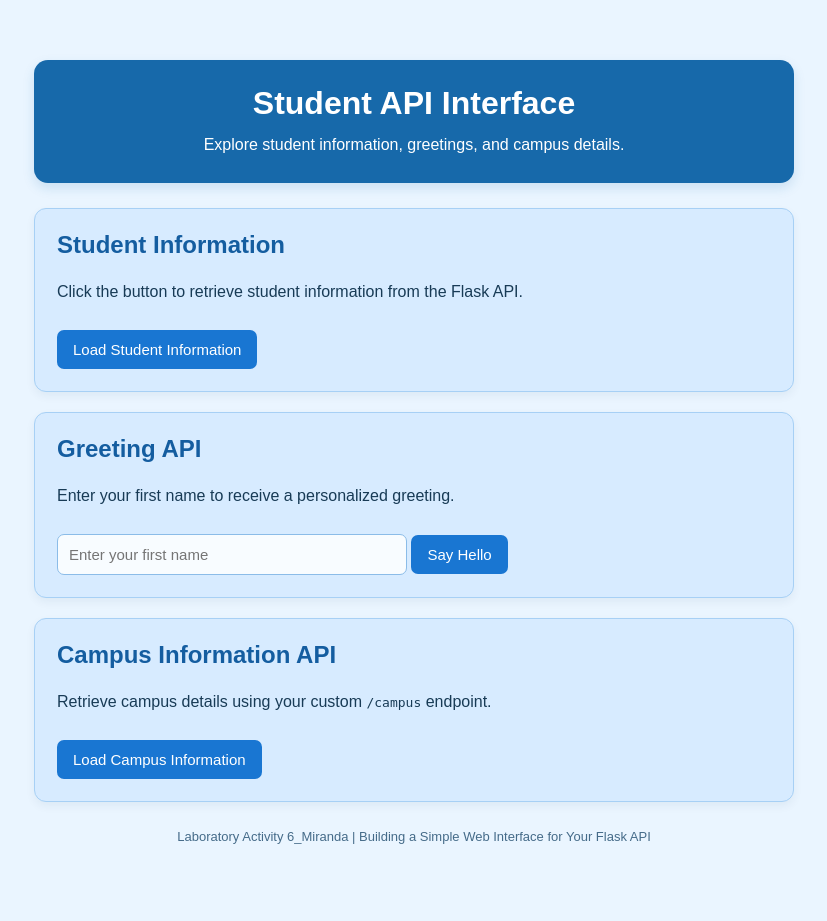
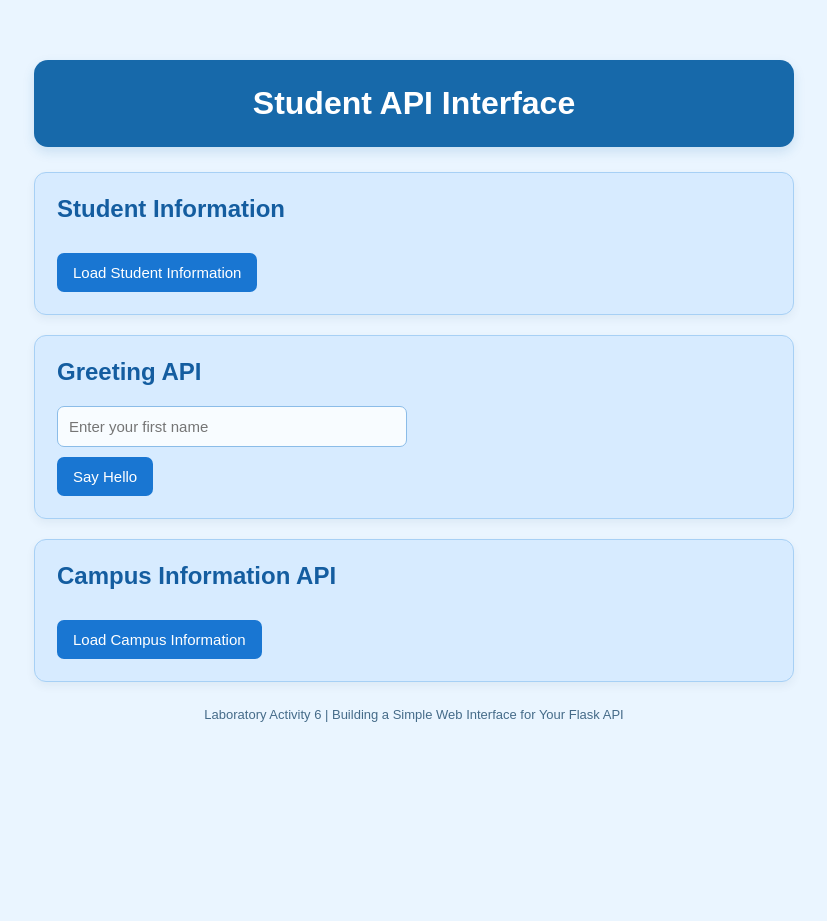
Before and after one commit to missymiranda/flask-Miranda_Missy-act6, a Flask app: page / in a window 1280 px wide. Shown: the whole page, without its empty margins (226-1053 px from the left). After the commit the page ends 722 px from the top, so only its background shows below. Run offline with Flask 3, Linux system fonts and the light colour scheme.

Commit message:
Update index.html

```diff
--- a/templates/index.html
+++ b/templates/index.html
@@ -4,7 +4,7 @@
     <meta charset="UTF-8">
     <meta name="viewport" content="width=device-width, initial-scale=1.0">
 
-    <title>Student API Interface | Activity 6</title>
+    <title>Student API Interface</title>
 
     <style>
         * {
@@ -31,12 +31,7 @@
         }
 
         header h1 {
-            margin: 0 0 10px;
-        }
-
-        header p {
             margin: 0;
-            line-height: 1.6;
         }
 
         .card {
@@ -53,11 +48,8 @@
             margin-top: 0;
         }
 
-        p {
-            line-height: 1.6;
-        }
-
         button {
+            display: inline-block;
             background: #1976d2;
             color: #ffffff;
             border: none;
@@ -80,6 +72,7 @@
         }
 
         input {
+            display: block;
             width: 100%;
             max-width: 350px;
             padding: 11px;
@@ -142,16 +135,11 @@
 
     <header>
         <h1>Student API Interface</h1>
-        <p>Explore student information, greetings, and campus details.</p>
     </header>
 
-    <!-- STUDENT INFORMATION API -->
+    <!-- STUDENT INFORMATION -->
     <section class="card">
         <h2>Student Information</h2>
-        <p>
-            Click the button to retrieve student information
-            from the Flask API.
-        </p>
 
         <button type="button" onclick="loadStudent()">
             Load Student Information
@@ -163,7 +151,6 @@
     <!-- GREETING API -->
     <section class="card">
         <h2>Greeting API</h2>
-        <p>Enter your first name to receive a personalized greeting.</p>
 
         <input
             type="text"
@@ -179,13 +166,9 @@
         <div id="greeting" class="result" aria-live="polite"></div>
     </section>
 
-    <!-- CUSTOM CAMPUS API -->
+    <!-- CAMPUS INFORMATION API -->
     <section class="card">
         <h2>Campus Information API</h2>
-        <p>
-            Retrieve campus details using your custom
-            <code>/campus</code> endpoint.
-        </p>
 
         <button type="button" onclick="loadCampus()">
             Load Campus Information
@@ -195,31 +178,27 @@
     </section>
 
     <footer>
-        <p>
-            Laboratory Activity 6_Miranda |
-            Building a Simple Web Interface for Your Flask API
-        </p>
+        <p>Laboratory Activity 6 | Building a Simple Web Interface for Your Flask API</p>
     </footer>
 
     <script>
         // ==========================================
-        // LOAD STUDENT INFORMATION
+        // STUDENT INFORMATION API
         // ==========================================
         async function loadStudent() {
             const result = document.getElementById("result");
 
-            result.textContent = "Loading student information...";
+            result.textContent = "Loading...";
 
             try {
                 const response = await fetch("/student");
 
                 if (!response.ok) {
-                    throw new Error("Unable to retrieve student information.");
+                    throw new Error("Failed to load student information.");
                 }
 
                 const data = await response.json();
 
-                // Build the result safely without inserting HTML from the API.
                 result.replaceChildren();
 
                 const fields = [
@@ -236,6 +215,7 @@
 
                     strong.textContent = label + ": ";
                     paragraph.appendChild(strong);
+
                     paragraph.appendChild(
                         document.createTextNode(
                             value === undefined || value === null
@@ -249,7 +229,8 @@
 
             } catch (error) {
                 result.textContent =
-                    "Error loading student information. Please try again.";
+                    "Unable to load student information. Please try again.";
+
                 console.error("Student API error:", error);
             }
         }
@@ -268,7 +249,7 @@
                 return;
             }
 
-            greeting.textContent = "Loading greeting...";
+            greeting.textContent = "Loading...";
 
             try {
                 const response = await fetch(
@@ -276,7 +257,7 @@
                 );
 
                 if (!response.ok) {
-                    throw new Error("Unable to retrieve greeting.");
+                    throw new Error("Failed to load greeting.");
                 }
 
                 const data = await response.json();
@@ -285,12 +266,13 @@
 
             } catch (error) {
                 greeting.textContent =
-                    "Error loading greeting. Please try again.";
+                    "Unable to load greeting. Please try again.";
+
                 console.error("Greeting API error:", error);
             }
         }
 
-        // Allow the Enter key to submit a greeting.
+        // Allow Enter key to submit a greeting.
         document.getElementById("nameInput").addEventListener(
             "keydown",
             function (event) {
@@ -301,18 +283,18 @@
         );
 
         // ==========================================
-        // CUSTOM CAMPUS API
+        // CAMPUS INFORMATION API
         // ==========================================
         async function loadCampus() {
             const campusResult = document.getElementById("campusResult");
 
-            campusResult.textContent = "Loading campus information...";
+            campusResult.textContent = "Loading...";
 
             try {
                 const response = await fetch("/campus");
 
                 if (!response.ok) {
-                    throw new Error("Unable to retrieve campus information.");
+                    throw new Error("Failed to load campus information.");
                 }
 
                 const data = await response.json();
@@ -332,6 +314,7 @@
 
                     strong.textContent = label + ": ";
                     paragraph.appendChild(strong);
+
                     paragraph.appendChild(
                         document.createTextNode(
                             value === undefined || value === null
@@ -345,7 +328,8 @@
 
             } catch (error) {
                 campusResult.textContent =
-                    "Error loading campus information. Please try again.";
+                    "Unable to load campus information. Please try again.";
+
                 console.error("Campus API error:", error);
             }
         }
```
